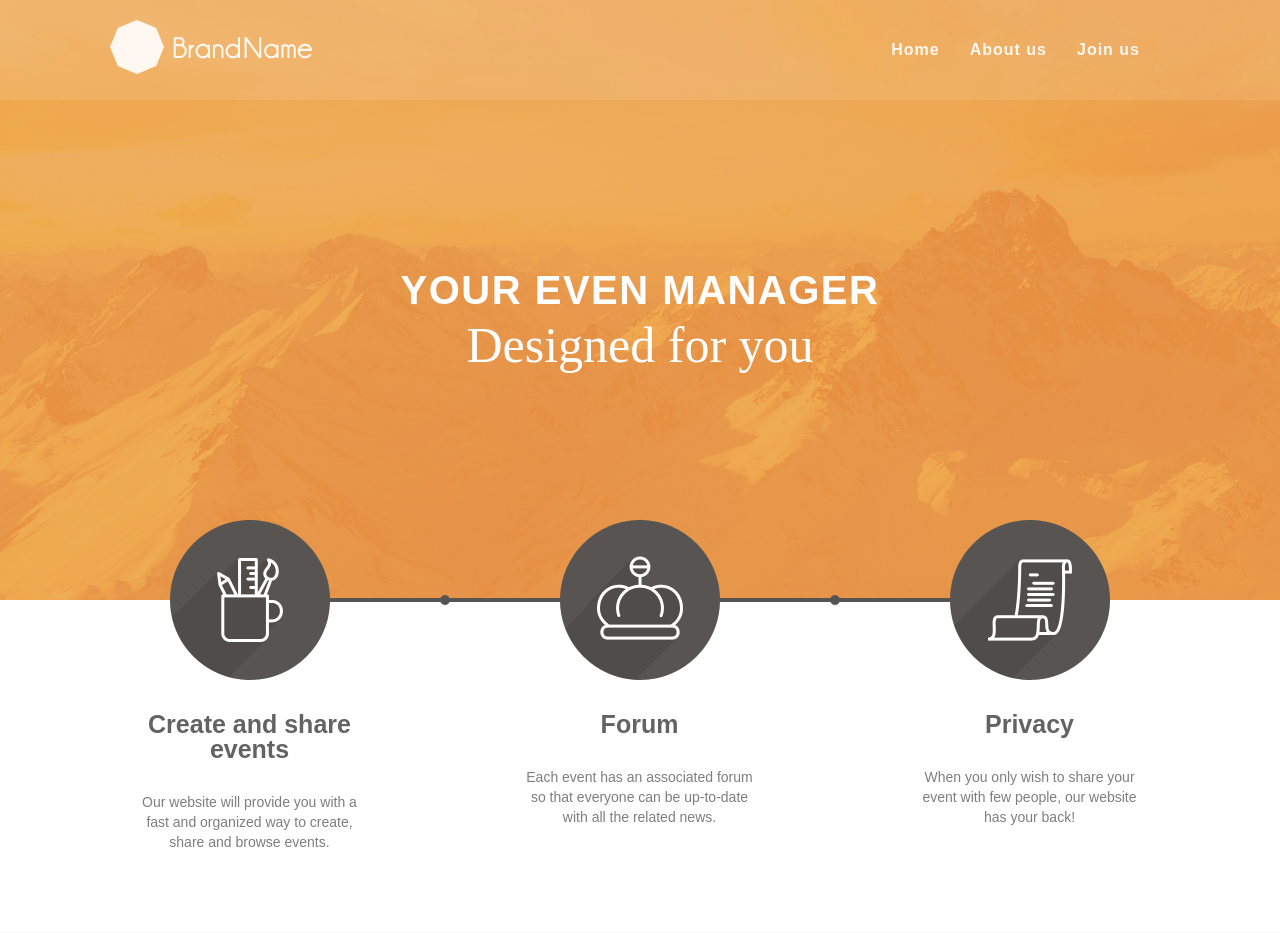
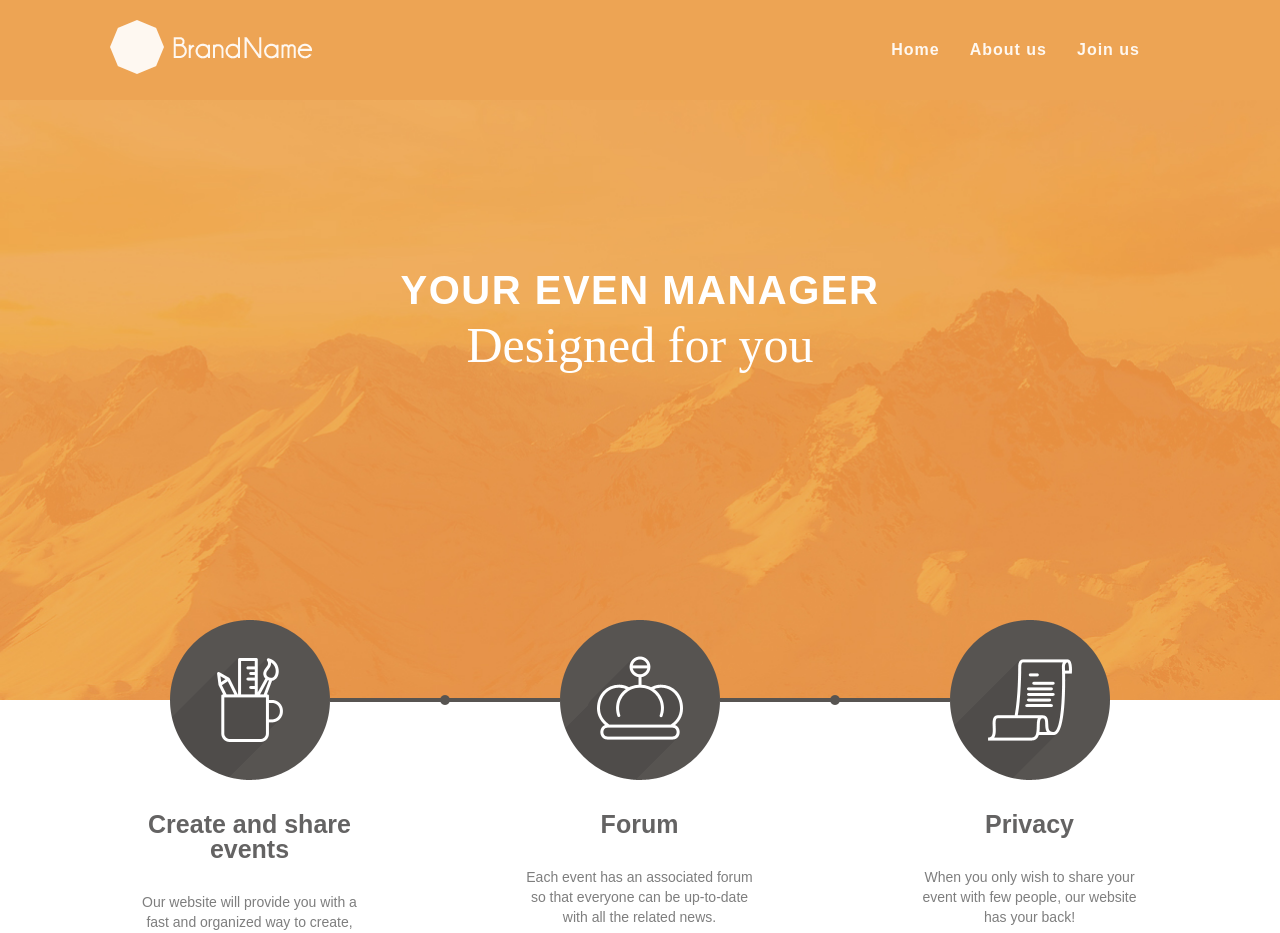
Before and after one commit to SofiaReis/feup-ltw-2015, a PHP site: page / in a window 1280 px wide. Shown: the top 933 px of the page. Run offline with PHP 8.4, Linux system fonts and the light colour scheme; some libraries are stand-ins or nearby versions; some web fonts are replaced.

Commit message:
lil fix on css header and home

```diff
--- a/css/main.css
+++ b/css/main.css
@@ -78,7 +78,7 @@
 
 
 /*  Billboard  */
-.billboard{
+.billboard-body{
 	width: 100%;
 	height: 600px;
 	background: #ffffff url('../img/billboard_bg.jpg') no-repeat fixed;
@@ -89,6 +89,16 @@
     -o-background-size: cover;
 }
 
+.billboard-header{
+	width: 100%;
+	height: 100px;
+	background: #EB7A2F ;
+
+    background-size: cover;
+    -webkit-background-size: cover;
+    -moz-background-size: cover;
+    -o-background-size: cover;
+}
 
 .caption{
 	width: 100%;
--- a/template/createEvent.php
+++ b/template/createEvent.php
@@ -1,5 +1,5 @@
 
-	</section><!-- Billboard End -->
+
 
 	<section class="" >
 			<div>
--- a/template/header.php
+++ b/template/header.php
@@ -34,7 +34,7 @@
         }
         ?>
 
-        <section class="billboard">
+        <section class="billboard-header">
           <header id="header_geral">
             <div class="wrapper">
               <a href="#"><img src="img/logo.png" class="h_logo" alt="" title=""></a>
@@ -51,3 +51,4 @@
               </nav>
             </div>
           </header>
+				</section>
--- a/template/home.php
+++ b/template/home.php
@@ -1,8 +1,9 @@
-<section class="caption">
-			<p class="cap_title">Your even manager</p>
-			<p class="cap_desc">Designed for you</p>
-		</section>
-	</section><!-- Billboard End -->
+<section class="billboard-body">
+	<section class="caption">
+		<p class="cap_title">Your even manager</p>
+		<p class="cap_desc">Designed for you</p>
+	</section>
+</section><!-- Billboard End -->
 
 	<section class="services wrapper" id="services">
 			<div class="S_icons">
```
